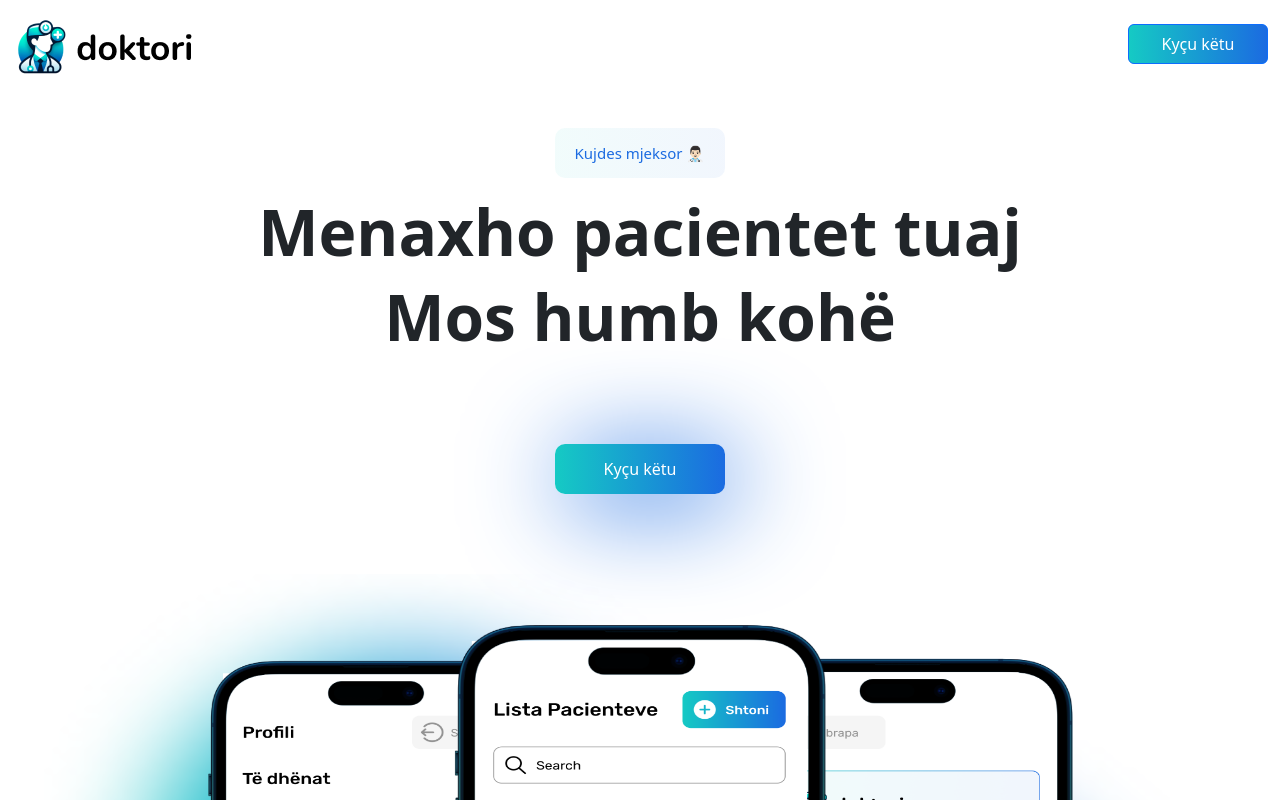
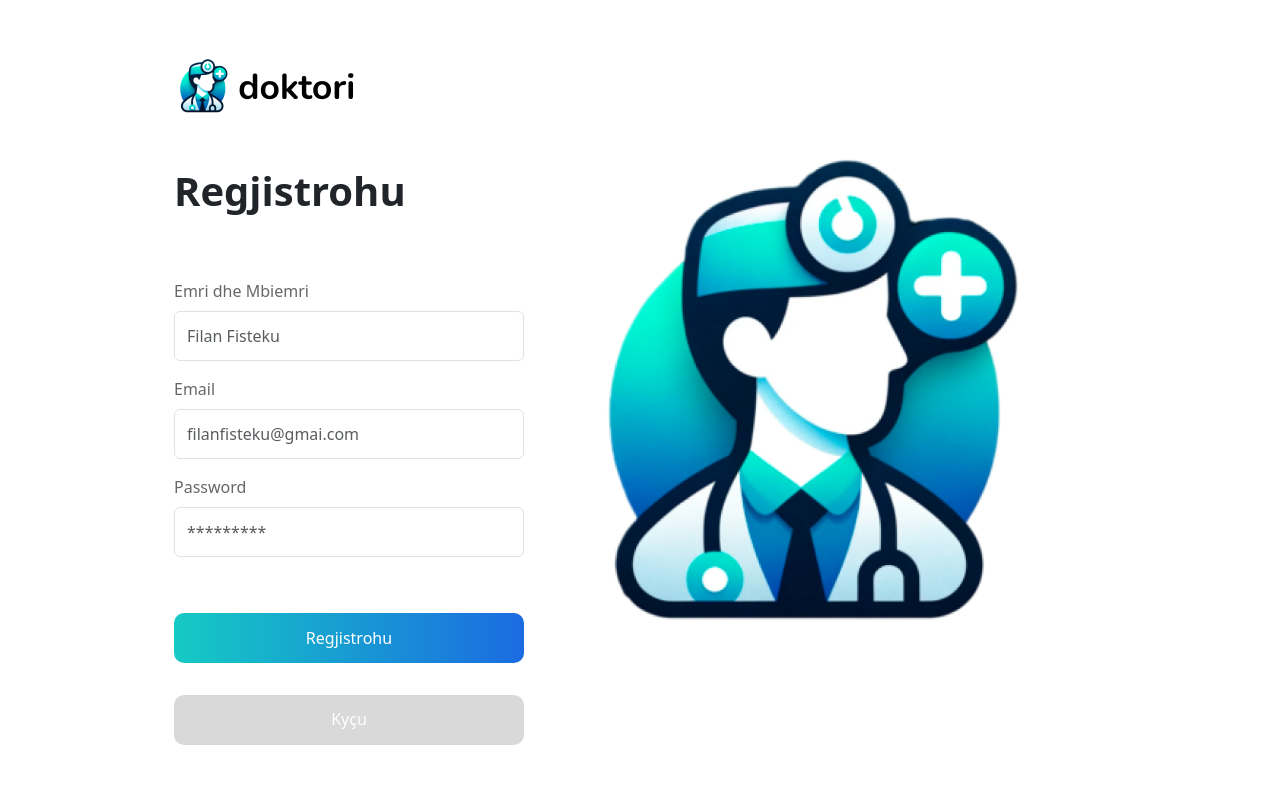
Before and after one commit to RamazanUBT/Lab2, a React (Create React App) app in the folder doktori/: page /signup in a window 1280 px wide. Shown: the top 800 px of the page. Built offline with nearby package versions, Linux system fonts and the light colour scheme.

Commit message:
Sign in & Sign up implemented

```diff
--- a/doktori/package.json
+++ b/doktori/package.json
@@ -13,6 +13,7 @@
     "react": "^18.2.0",
     "react-bootstrap": "^2.10.2",
     "react-dom": "^18.2.0",
+    "react-router-dom": "^6.22.3",
     "web-vitals": "^2.1.4"
   },
   "scripts": {
--- a/doktori/src/App.css
+++ b/doktori/src/App.css
@@ -1,22 +1,26 @@
-.btnkyqu{
+.btnkyqu {
   width: 140px;
   height: 40px;
   background: linear-gradient(270deg, #1b6be1 0%, #15cac4 100%);
   border-radius: 10px;
-    border: none ;
+  border: none !important;
   color: #fff;
-    font-size: 15px ;
-    font-weight: 500 ;
-    text-align: center ;
-    margin-top: 0.5rem ;
-    padding-top: 8px ;
+  font-size: 15px;
+  font-weight: 500;
+  text-align: center;
+  margin-top: 0.5rem;
+  padding-top: 8px;
 }
-.kujdesimj p{
+.kujdesimj p {
   width: 170px;
   height: 50px;
   border-radius: 10px;
   color: #1b6be1;
-    background:linear-gradient(90deg, rgba(21, 202, 196, 0.06) 0%, rgba(27, 107, 225, 0.06) 100%);
+  background: linear-gradient(
+    90deg,
+    rgba(21, 202, 196, 0.06) 0%,
+    rgba(27, 107, 225, 0.06) 100%
+  );
   font-size: 15px;
   font-weight: 500;
   text-align: center;
@@ -24,30 +28,29 @@
   justify-content: center;
   align-items: center;
 }
-.menaxho{
+.menaxho {
   font-size: 64px;
   font-weight: 700;
   text-align: center;
   margin-top: 2rem;
 }
-.moshumb{
+.moshumb {
   font-size: 64px;
   font-weight: 700;
   text-align: center;
   margin-top: 2rem;
 }
-.btnkyquketu button{
+.btnkyquketu {
   width: 170px;
   height: 50px;
   background: linear-gradient(270deg, #1b6be1 0%, #15cac4 100%);
   border-radius: 10px;
-    border: none;
+  border: none !important;
   color: white;
   font-size: 16px;
   font-weight: 500;
   box-shadow: 10px 10px 100px #1b6be1;
   margin-top: 2rem;
-    align-items: center;
 }
 .phones img {
   width: 1280px;
@@ -55,17 +58,17 @@
   margin-top: 10vh;
   z-index: -1;
 }
-.minitel{
+.minitel {
   width: 380px;
   margin-top: 10vh;
   z-index: -1;
 }
-.thshs h1{
+.thshs h1 {
   font-size: 55px;
   font-weight: 700;
   text-align: center;
 }
-.regjistrimi{
+.regjistrimi {
   text-align: center;
   font-weight: 500;
   margin-top: 3rem;
@@ -75,8 +78,8 @@
   height: auto;
   margin-bottom: -2rem;
 }
-.menaxhotxt{
-    border-top: 1px solid grey ;
+.menaxhotxt {
+  border-top: 1px solid grey;
   margin-top: 5rem;
   padding-top: 1rem;
   width: 100vw;
--- a/doktori/src/App.js
+++ b/doktori/src/App.js
@@ -2,6 +2,7 @@ import "./App.css";
 import Button from "react-bootstrap/Button";
 import "bootstrap/dist/css/bootstrap.min.css";
 import { Container, Row, Col } from "react-bootstrap";
+import { Link } from "react-router-dom";
 
 function App() {
   return (
@@ -16,27 +17,29 @@ function App() {
           className="d-none d-lg-flex
         justify-content-end "
         >
-          <Button className="btnkyqu"> Kyçu këtu </Button>
+          <Button href="/signin" className="btnkyqu">
+            {" "}
+            Kyçu këtu{" "}
+          </Button>
         </Col>
       </Row>
 
       <Row className="d-flex justify-content-center mt-5 kujdesimj">
-        <p>
-          Kujdes mjeksor 👨🏻‍⚕️
-        </p>
+        <p>Kujdes mjeksor 👨🏻‍⚕️</p>
       </Row>
 
       <Row>
-        <h1 className="menaxho">
-          Menaxho pacientet tuaj
-        </h1>
-        <h1 className="d-none d-sm-block moshumb">
-          Mos humb kohë
-        </h1>
+        <h1 className="menaxho">Menaxho pacientet tuaj</h1>
+        <h1 className="d-none d-sm-block moshumb">Mos humb kohë</h1>
       </Row>
 
-      <Row className="d-flex justify-content-center mt-5 btnkyquketu">
-        <Button> Kyçu këtu </Button>
+      <Row className="mt-5">
+        {" "}
+        <Col className="d-flex justify-content-center">
+          <Link to="/signin">
+            <Button className="btnkyquketu">Kyçu këtu</Button>
+          </Link>
+        </Col>
       </Row>
 
       <Row className="d-flex justify-content-center phones">
@@ -55,22 +58,19 @@ function App() {
       </Row>
 
       <Row className="d-flex justify-content-center mt-5 thshs">
-        <h1>
-          Thjeshtë, Shpejtë & Sigurt
-        </h1>
+        <h1>Thjeshtë, Shpejtë & Sigurt</h1>
       </Row>
 
       <Row className="regjistrimi">
         <Col>
           {" "}
-          <img
-            src="images/RegjistrimiVizitave.png" alt="icon" />
+          <img src="images/RegjistrimiVizitave.png" alt="icon" />
           <h3>Regjistrimi i Vizitave</h3>
           <p>Vendosni dhe shikoni takimet me pacientët tuaj</p>
         </Col>
         <Col>
           {" "}
-          <img src="images/ListaPacientave.png" alt="icon"/>
+          <img src="images/ListaPacientave.png" alt="icon" />
           <h3>Listave e Pacientëve</h3>
           <p>Mbani evidencë të plotë të historisë mjekësore të pacientit</p>
         </Col>
@@ -125,9 +125,7 @@ function App() {
           </div>
         </Col>
       </Row>
-      <Row
-        style={{textAlign: "center", fontWeight: "500",}}
-      >
+      <Row style={{ textAlign: "center", fontWeight: "500" }}>
         <p>© 2024 Doktori App LLC. All rights reserved.</p>
       </Row>
     </Container>
--- /dev/null
+++ b/doktori/src/frontend/SignIn.jsx
@@ -0,0 +1,128 @@
+import React from "react";
+import { Container, Row, Col, Form } from "react-bootstrap";
+import { Link } from "react-router-dom";
+import Button from "react-bootstrap/Button";
+import "bootstrap/dist/css/bootstrap.min.css";
+import "./SignInStyle.css";
+
+class SignIn extends React.Component {
+  /* constructor(props) {
+    super(props);
+
+    this.state = {
+      email: "",
+      password: "",
+    };
+    this.handleSubmit = this.handleSubmit.bind(this);
+  }
+
+  handleSubmit = async (e) => {
+    e.preventDefault();
+    const { email, password } = this.state;
+
+    try {
+      const response = await fetch("http://localhost:3000/signin", {
+        method: "POST",
+        crossDomain: true,
+        headers: {
+          "Content-Type": "application/json",
+          Accept: "application/json",
+          "Access-Control-Allow-Origin": "*",
+        },
+        body: JSON.stringify({
+          email,
+          password,
+        }),
+      });
+
+      if (response.ok) {
+        const data = await response.json();
+
+        if (data.data) {
+          const { token, user } = data.data;
+
+          if (token) {
+            window.localStorage.setItem("token", token);
+            window.localStorage.setItem("loggedIn", true);
+            window.localStorage.setItem("userData", JSON.stringify(user));
+            window.location.href = "./listaepacienteve";
+          } else {
+            console.error("Token not found in the response data");
+          }
+        } else {
+          console.error("Token not found in the response data");
+        }
+      } else {
+        console.error("Failed to submit data");
+        console.error("Response Status:", response.status);
+        const responseData = await response.json();
+        console.error("Response Data:", responseData);
+      }
+    } catch (error) {
+      console.error("Error signing in:", error);
+    }
+  };
+*/
+  render() {
+    /* const { email, password } = this.state;*/
+    return (
+      <Container className="d-flex justify-content-center">
+        <Row className="MainRow">
+          <Col className="LeftCol">
+            {" "}
+            <Link to="/">
+              <img src="images/Frame 1.png" alt="Logo" />{" "}
+            </Link>
+            <h1>Menaxho pacientet tuaj</h1>
+            <Form
+              className="d-flex flex-column mt-5"
+              /* onSubmit={this.handleSubmit}*/
+            >
+              <Form.Group controlId="formBasicEmail" className="FormGroup">
+                <Form.Label className="FormLabel">Email</Form.Label>
+                <Form.Control
+                  type="email"
+                  placeholder="filanfisteku@gmai.com"
+                  required
+                  style={{
+                    height: "50px",
+                  }}
+                  /* value={email}
+                  onChange={(e) => this.setState({ email: e.target.value })}*/
+                />
+              </Form.Group>
+
+              <Form.Group controlId="formBasicPassword" className="FormGroup">
+                <Form.Label className="FormLabel">Password</Form.Label>
+                <Form.Control
+                  type="password"
+                  placeholder="*********"
+                  required
+                  style={{
+                    height: "50px",
+                  }}
+                  /*  value={password}
+                  onChange={(e) => this.setState({ password: e.target.value })}*/
+                />
+              </Form.Group>
+
+              <Button type="submit" className="SignInBtn">
+                Kyçu
+              </Button>
+
+              <Button type="submit" className="regjistrohubtn" href="/SignUp">
+                Regjistrohu
+              </Button>
+            </Form>
+          </Col>
+
+          <Col className="d-none d-lg-block ">
+            <img src="images/BigLogo.png" className="BigLogo" />
+          </Col>
+        </Row>
+      </Container>
+    );
+  }
+}
+
+export default SignIn;
--- /dev/null
+++ b/doktori/src/frontend/SignInStyle.css
@@ -0,0 +1,50 @@
+.MainRow {
+  height: 100vh;
+  display: flex;
+  justify-content: center;
+  align-items: center;
+}
+
+h1 {
+  font-weight: bold;
+  width: 300px;
+  margin-top: 3rem;
+}
+
+.FormGroup {
+  width: 350px;
+  margin-top: 1rem;
+}
+
+.FormLabel {
+  color: #00000099;
+  font-weight: 500;
+}
+
+.SignInBtn {
+  width: 350px;
+  height: 50px;
+  font-weight: 500;
+  top: 208px;
+  padding: 15px, 0px, 15px, 0px;
+  border-radius: 10px;
+  border: none;
+  background: linear-gradient(90deg, #15cac4 0%, #1b6be1 100%);
+  margin-top: 3.5rem;
+}
+
+.regjistrohubtn {
+  width: 350px;
+  height: 50px;
+  font-weight: 500;
+  border-radius: 10px;
+  border: none;
+  background: #00000026;
+  margin-top: 2rem;
+  padding-top: 12px;
+}
+
+.BigLogo {
+  width: 550px;
+  margin-left: 0.5rem;
+}
--- /dev/null
+++ b/doktori/src/frontend/SignUp.jsx
@@ -0,0 +1,130 @@
+import React from "react";
+import { Container, Row, Col, Form } from "react-bootstrap";
+import Button from "react-bootstrap/Button";
+import { Link } from "react-router-dom";
+import "bootstrap/dist/css/bootstrap.min.css";
+
+class SignUp extends React.Component {
+  /*constructor(props) {
+    super(props);
+
+    this.state = {
+      fullName: "",
+      email: "",
+      password: "",
+    };
+    this.handleSubmit = this.handleSubmit.bind(this);
+  }
+
+  handleSubmit = (e) => {
+    e.preventDefault();
+
+    const { fullName, email, password } = this.state;
+
+    fetch("http://localhost:3000/SignUp", {
+      method: "POST",
+      crossDomain: true,
+      headers: {
+        "Content-Type": "application/json",
+        Accept: "application/json",
+        "Access-Control-Allow-Origin": "*",
+      },
+      body: JSON.stringify({ fullName, email, password }),
+    })
+      .then((res) => res.json())
+      .then((data) => {
+        if (data.status === "ok") {
+          console.log("Doctor registered successfully");
+          window.location.href = "/signin";
+        } else if (data.error === "Doctor Exists") {
+          console.error("Doctor already exists");
+        } else {
+          console.error("Failed to submit data");
+        }
+      })
+      .catch((error) => {
+        console.error("Error submitting data:", error);
+      });
+  };*/
+
+  render() {
+    /*const { fullName, email, password } = this.state;*/
+
+    return (
+      <Container className="d-flex justify-content-center">
+        <Row className="MainRow">
+          <Col className="LeftCol">
+            {" "}
+            <Link to="/">
+              <img src="images/Frame 1.png" alt="Logo" />{" "}
+            </Link>
+            <h1>Regjistrohu</h1>
+            <Form
+              className="d-flex flex-column mt-5"
+              /* onSubmit={this.handleSubmit}*/
+            >
+              <Form.Group controlId="formBasicEmail" className="FormGroup">
+                <Form.Label className="FormLabel">Emri dhe Mbiemri</Form.Label>
+                <Form.Control
+                  type="text"
+                  placeholder="Filan Fisteku"
+                  required
+                  style={{
+                    height: "50px",
+                  }}
+                  /*value={fullName}
+                  onChange={(e) => this.setState({ fullName: e.target.value })}*/
+                />
+              </Form.Group>
+
+              <Form.Group controlId="formBasicEmail" className="FormGroup">
+                <Form.Label className="FormLabel">Email</Form.Label>
+                <Form.Control
+                  type="email"
+                  placeholder="filanfisteku@gmai.com"
+                  required
+                  style={{
+                    height: "50px",
+                  }}
+                  /* value={email}
+                  onChange={(e) => this.setState({ email: e.target.value })}*/
+                />
+              </Form.Group>
+
+              <Form.Group controlId="formBasicPassword" className="FormGroup">
+                <Form.Label className="FormLabel">Password</Form.Label>
+                <Form.Control
+                  type="password"
+                  placeholder="*********"
+                  required
+                  style={{
+                    height: "50px",
+                  }}
+                  /* value={password}
+                  onChange={(e) => this.setState({ password: e.target.value })}*/
+                />
+              </Form.Group>
+
+              <Button type="submit" className="SignInBtn">
+                Regjistrohu
+              </Button>
+              <Button type="submit" href="/signin" className="regjistrohubtn">
+                Kyçu
+              </Button>
+            </Form>
+          </Col>
+
+          <Col className="d-none d-lg-block">
+            <img
+              src="images/BigLogo.png"
+              className="BigLogo"
+              style={{ width: "550px", marginLeft: "0.5rem" }}
+            />
+          </Col>
+        </Row>
+      </Container>
+    );
+  }
+}
+
+export default SignUp;
--- a/doktori/src/index.js
+++ b/doktori/src/index.js
@@ -1,11 +1,21 @@
-import React from 'react';
-import ReactDOM from 'react-dom/client';
-import './index.css';
-import App from './App';
+import React from "react";
+import ReactDOM from "react-dom/client";
+import "./index.css";
+import App from "./App";
+import { BrowserRouter, Route, Routes } from "react-router-dom";
+import "bootstrap/dist/css/bootstrap.min.css";
 
-const root = ReactDOM.createRoot(document.getElementById('root'));
+import SignIn from "./frontend/SignIn";
+import "./frontend/SignInStyle.css";
+import SignUp from "./frontend/SignUp";
+
+const root = ReactDOM.createRoot(document.getElementById("root"));
 root.render(
-  <React.StrictMode>
-    <App />
-  </React.StrictMode>
+  <BrowserRouter>
+    <Routes>
+      <Route path="/" element={<App />} />
+      <Route path="/signin" element={<SignIn />} />
+      <Route path="/signup" element={<SignUp />} />
+    </Routes>
+  </BrowserRouter>
 );
```
Also changed, not shown: 1 other file (tests, documents, lock files or other folders). Lines whose indentation alone changed are shown as unchanged.
